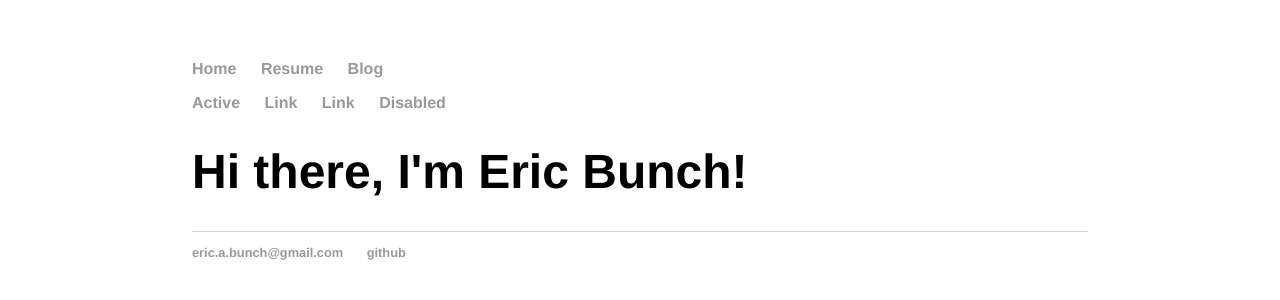
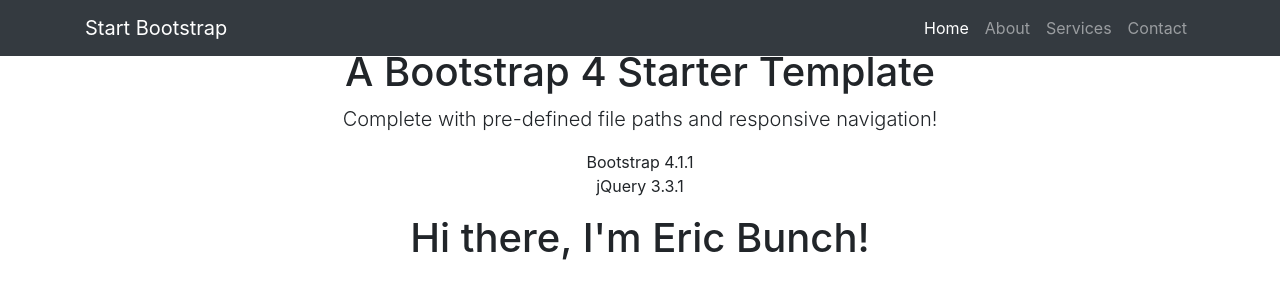
Before and after one commit to eric-bunch/eric-bunch.github.io, a Jekyll site: the page built from index.html, in a window 1280 px wide. Shown: the top 300 px of the page. Built offline with Jekyll 4.4.1, drawn with Linux system fonts in a browser that asks for light colours.

Commit message:
Update default.html

```diff
--- a/_layouts/default.html
+++ b/_layouts/default.html
@@ -3,44 +3,60 @@
 		<head>
 			<title>{{ page.title }}</title>
 			<!-- link to main stylesheet -->
-			<link rel="stylesheet" type="text/css" href="/css/main.css">
-<!-- 			<link rel="stylesheet" href="https://stackpath.bootstrapcdn.com/bootstrap/4.1.1/css/bootstrap.min.css" integrity="sha384-WskhaSGFgHYWDcbwN70/dfYBj47jz9qbsMId/iRN3ewGhXQFZCSftd1LZCfmhktB" crossorigin="anonymous"> -->
-<!-- 			<script src="https://code.jquery.com/jquery-3.3.1.slim.min.js" integrity="sha384-q8i/X+965DzO0rT7abK41JStQIAqVgRVzpbzo5smXKp4YfRvH+8abtTE1Pi6jizo" crossorigin="anonymous"></script>
+<!-- 			<link rel="stylesheet" type="text/css" href="/css/main.css"> -->
+			<link rel="stylesheet" href="https://stackpath.bootstrapcdn.com/bootstrap/4.1.1/css/bootstrap.min.css" integrity="sha384-WskhaSGFgHYWDcbwN70/dfYBj47jz9qbsMId/iRN3ewGhXQFZCSftd1LZCfmhktB" crossorigin="anonymous">
+			<script src="https://code.jquery.com/jquery-3.3.1.slim.min.js" integrity="sha384-q8i/X+965DzO0rT7abK41JStQIAqVgRVzpbzo5smXKp4YfRvH+8abtTE1Pi6jizo" crossorigin="anonymous"></script>
 			<script src="https://cdnjs.cloudflare.com/ajax/libs/popper.js/1.14.3/umd/popper.min.js" integrity="sha384-ZMP7rVo3mIykV+2+9J3UJ46jBk0WLaUAdn689aCwoqbBJiSnjAK/l8WvCWPIPm49" crossorigin="anonymous"></script>
-			<script src="https://stackpath.bootstrapcdn.com/bootstrap/4.1.1/js/bootstrap.min.js" integrity="sha384-smHYKdLADwkXOn1EmN1qk/HfnUcbVRZyYmZ4qpPea6sjB/pTJ0euyQp0Mk8ck+5T" crossorigin="anonymous"></script> -->
+			<script src="https://stackpath.bootstrapcdn.com/bootstrap/4.1.1/js/bootstrap.min.js" integrity="sha384-smHYKdLADwkXOn1EmN1qk/HfnUcbVRZyYmZ4qpPea6sjB/pTJ0euyQp0Mk8ck+5T" crossorigin="anonymous"></script>
 		</head>
 		<body>
-			<nav>
-	    		<ul>
-	        		<li><a href="/">Home</a></li>
-	        		<li><a href="/cv">Resume</a></li>
-	        		<li><a href="/blog">Blog</a></li>
-	    		</ul>
-			<ul class="nav justify-content-end">
-				<li class="nav-item">
-				<a class="nav-link active" href="#">Active</a>
+
+		    <!-- Navigation -->
+		    <nav class="navbar navbar-expand-lg navbar-dark bg-dark fixed-top">
+		      <div class="container">
+			<a class="navbar-brand" href="#">Start Bootstrap</a>
+			<button class="navbar-toggler" type="button" data-toggle="collapse" data-target="#navbarResponsive" aria-controls="navbarResponsive" aria-expanded="false" aria-label="Toggle navigation">
+			  <span class="navbar-toggler-icon"></span>
+			</button>
+			<div class="collapse navbar-collapse" id="navbarResponsive">
+			  <ul class="navbar-nav ml-auto">
+			    <li class="nav-item active">
+			      <a class="nav-link" href="#">Home
+				<span class="sr-only">(current)</span>
+			      </a>
 			    </li>
 			    <li class="nav-item">
-				<a class="nav-link" href="#">Link</a>
+			      <a class="nav-link" href="#">About</a>
 			    </li>
 			    <li class="nav-item">
-				<a class="nav-link" href="#">Link</a>
+			      <a class="nav-link" href="#">Services</a>
 			    </li>
 			    <li class="nav-item">
-				<a class="nav-link disabled" href="#">Disabled</a>
+			      <a class="nav-link" href="#">Contact</a>
 			    </li>
 			  </ul>
+			</div>
+		      </div>
 		    </nav>
+
+		    <!-- Page Content -->
 		    <div class="container">
+		      <div class="row">
+			<div class="col-lg-12 text-center">
+			  <h1 class="mt-5">A Bootstrap 4 Starter Template</h1>
+			  <p class="lead">Complete with pre-defined file paths and responsive navigation!</p>
+			  <ul class="list-unstyled">
+			    <li>Bootstrap 4.1.1</li>
+			    <li>jQuery 3.3.1</li>
+			  </ul>
+				{{content}}
+			</div>
+		      </div>
+		    </div>
 
-			{{ content }}
+		    <!-- Bootstrap core JavaScript -->
+<!-- 		    <script src="vendor/jquery/jquery.min.js"></script>
+		    <script src="vendor/bootstrap/js/bootstrap.bundle.min.js"></script> -->
 
-			</div><!-- /.container -->
-			<footer>
-	    		<ul>
-	        		<li><a href="mailto:eric.a.bunch@gmail.com">eric.a.bunch@gmail.com</a></li>
-	        		<li><a href="https://github.com/eric-bunch">github</li>
-				</ul>
-			</footer>
   </body>
 	</html>
```
Lines whose indentation alone changed are shown as unchanged.
